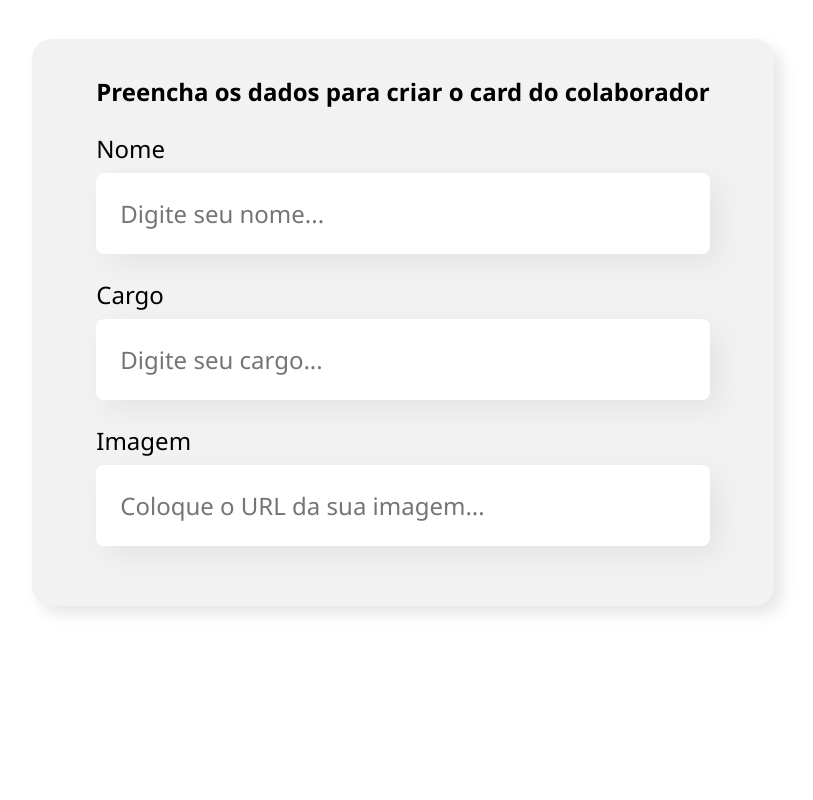
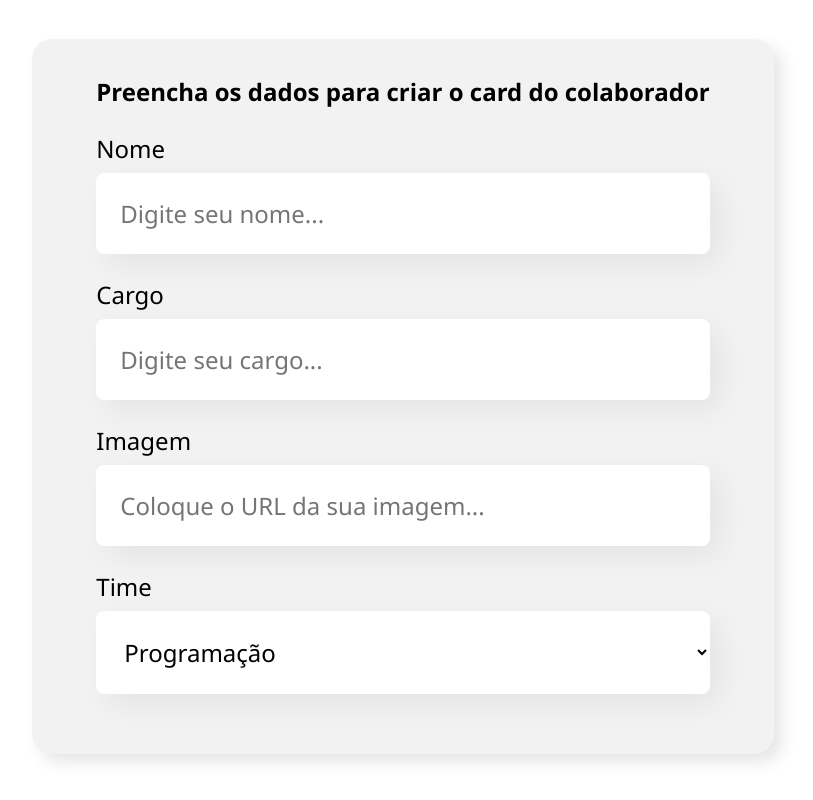
Before and after one commit to Matheus-Aguiarr/organograma, a React (Vite) app: page / in a window 1280 px wide. Shown: the part 540-1340 px from the top of the page, without its empty margins (237-1050 px from the left). Before the commit the page ends 1226 px from the top, so only its background shows below. Built offline with nearby package versions, Linux system fonts and the light colour scheme.

Commit message:
Criei componente lista suspensa

```diff
--- a/src/components/Formulario.jsx
+++ b/src/components/Formulario.jsx
@@ -1,7 +1,18 @@
 import "./Formulario.css";
 import CampoTexto from "./CampoTexto";
+import ListaSuspensa from "./ListaSuspensa";
 
 const Formulario = () => {
+  const times = [
+    "Programação",
+    "Front End",
+    "Data Science",
+    "DevOps",
+    "UX e Design",
+    "Mobile",
+    "Inovação e Gestão",
+  ];
+
   return (
     <section className="formulario">
       <form action="">
@@ -12,6 +23,7 @@
           label={"Imagem"}
           placeholder={"Coloque o URL da sua imagem"}
         />
+        <ListaSuspensa itens={times} label="Time" />
       </form>
     </section>
   );
--- /dev/null
+++ b/src/components/ListaSuspensa.css
@@ -0,0 +1,21 @@
+.lista-suspensa {
+  margin-bottom: 24px;
+  width: 100%;
+}
+
+.lista-suspensa select {
+  background-color: #fff;
+  box-shadow: 10px 10px 30px rgba(0, 0, 0, 0.06);
+  width: 100%;
+  border: none;
+  font-size: 24px;
+  padding: 24px;
+  border-radius: 8px;
+  box-sizing: border-box;
+}
+
+.lista-suspensa label {
+  display: block;
+  font-size: 24px;
+  margin-bottom: 8px;
+}
--- /dev/null
+++ b/src/components/ListaSuspensa.jsx
@@ -0,0 +1,16 @@
+import "./ListaSuspensa.css";
+
+const ListaSuspensa = (props) => {
+  return (
+    <div className="lista-suspensa">
+      <label htmlFor="">{props.label}</label>
+      <select name="" id="">
+        {props.itens.map((item, index) => {
+          return <option key={index}>{item}</option>;
+        })}
+      </select>
+    </div>
+  );
+};
+
+export default ListaSuspensa;
```
